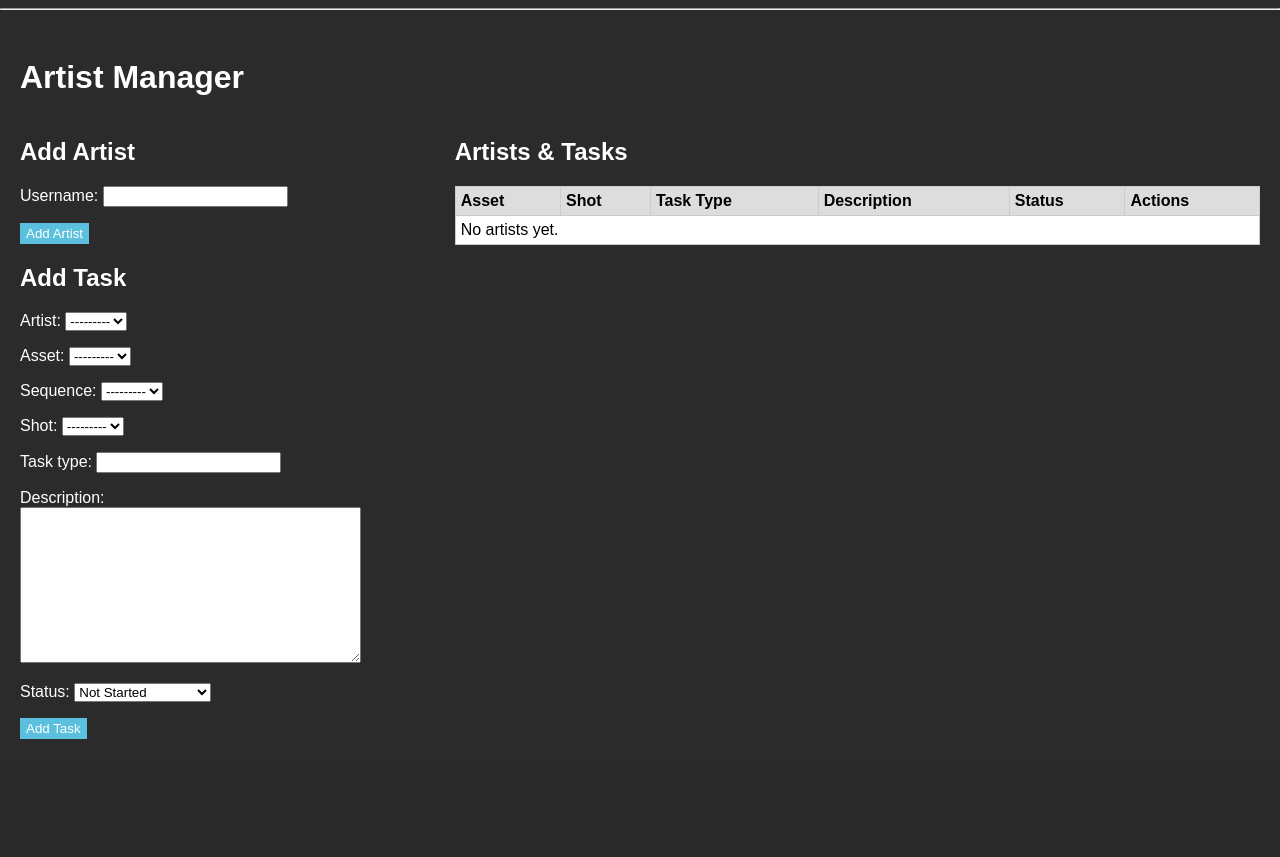
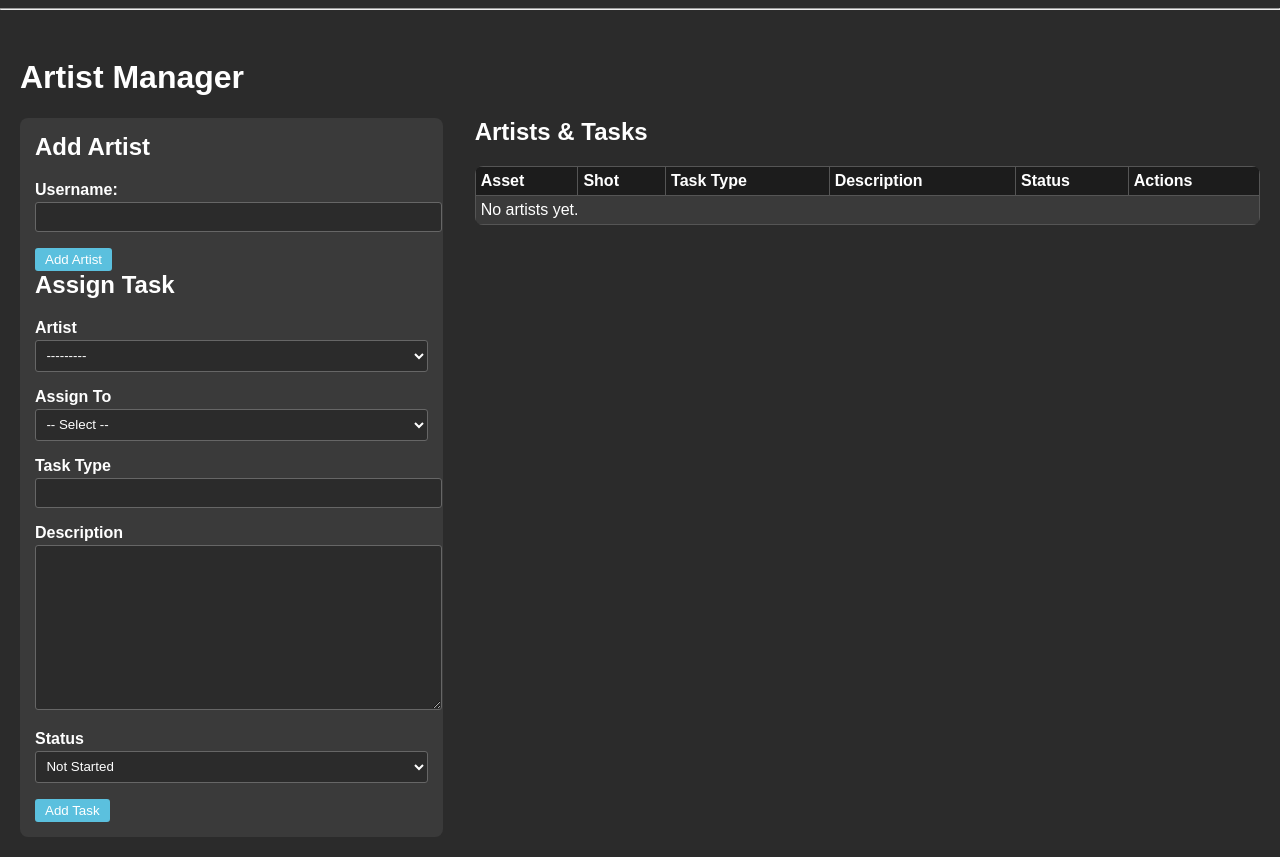
Before and after one commit to aleksandarv88/project_manager, a Django app: page /artists/ in a window 1280 px wide. Shown: the part 38-895 px from the top of the page. Before the commit the page ends 800 px from the top, so only its background shows below. Run offline with Django 5.2, Linux system fonts and the light colour scheme; data that the repository does not hold is empty; some libraries are stand-ins or nearby versions.

Commit message:
Visual update for the add form

```diff
--- a/django_pipeline/vfx_pipeline/core/templates/core/artist_manager.html
+++ b/django_pipeline/vfx_pipeline/core/templates/core/artist_manager.html
@@ -11,52 +11,80 @@
   }
   .artist-manager-left {
     flex: 1;
+    background: #3a3a3a;
+    padding: 15px;
+    border-radius: 8px;
   }
   .artist-manager-right {
     flex: 2;
   }
+  .artist-manager-left h2,
+  .artist-manager-right h2 {
+    margin-top: 0;
+    color: #fff;
+  }
+  .form-group {
+    margin-bottom: 1rem;
+  }
+  label {
+    display: block;
+    font-weight: bold;
+    margin-bottom: 0.2rem;
+    color: #fff;
+  }
+  select,
+  textarea,
+  input[type="text"] {
+    width: 100%;
+    padding: 0.4rem;
+    border: 1px solid #666;
+    border-radius: 3px;
+    background: #2b2b2b;
+    color: #fff;
+  }
+  .btn {
+    padding: 4px 10px;
+    cursor: pointer;
+    border: none;
+    border-radius: 3px;
+  }
+  .btn-danger {
+    background: #d9534f;
+    color: white;
+  }
+  .btn-secondary {
+    background: #5bc0de;
+    color: white;
+  }
   table {
     width: 100%;
     border-collapse: collapse;
-    background: #fff;
-    color: #000;
+    background: #3a3a3a;
+    color: #fff;
+    border-radius: 8px;
+    overflow: hidden;
   }
   th, td {
-    border: 1px solid #ccc;
+    border: 1px solid #555;
     padding: 5px;
     text-align: left;
   }
   th {
-    background: #ddd;
+    background: #1c1c1c;
   }
   .artist-header {
-    background-color: #f2f2f2;
+    background-color: #444;
     cursor: pointer;
   }
   .toggle-icon {
     margin-right: 0.5rem;
     font-weight: bold;
   }
-  .btn {
-    padding: 3px 6px;
-    cursor: pointer;
-  }
-  .btn-danger {
-    background: #d9534f;
-    color: white;
-    border: none;
-  }
-  .btn-secondary {
-    background: #5bc0de;
-    color: white;
-    border: none;
-  }
-  /* new: status colours */
   .task-row.green {
-    background-color: #d4edda; /* light green */
+    background-color: #2f4f2f; /* dark green */
   }
   .task-row.orange {
-    background-color: #fff3cd; /* light orange */
+    background-color: #5a4c1c; /* dark orange */
   }
 </style>
 
@@ -66,17 +94,56 @@
   <!-- Left column: forms -->
   <div class="artist-manager-left">
     <h2>Add Artist</h2>
-    <form method="post">
+    <form method="post" class="add-artist-form">
       {% csrf_token %}
       {{ artist_form.as_p }}
       <input type="hidden" name="open_artists" id="open_artists_left">
       <button type="submit" name="add_artist" class="btn btn-secondary">Add Artist</button>
     </form>
 
-    <h2>Add Task</h2>
-    <form method="post">
+    <h2>Assign Task</h2>
+    <form method="post" class="add-task-form">
       {% csrf_token %}
-      {{ task_form.as_p }}
+
+      <div class="form-group">
+        <label for="id_artist">Artist</label>
+        {{ task_form.artist }}
+      </div>
+
+      <div class="form-group">
+        <label for="assign_type">Assign To</label>
+        <select id="assign_type">
+          <option value="">-- Select --</option>
+          <option value="asset">Asset</option>
+          <option value="shot">Shot</option>
+        </select>
+      </div>
+
+      <div class="form-group asset-field" style="display:none;">
+        <label for="id_asset">Asset</label>
+        {{ task_form.asset }}
+      </div>
+
+      <div class="form-group shot-field" style="display:none;">
+        <label for="id_shot">Shot</label>
+        {{ task_form.shot }}
+      </div>
+
+      <div class="form-group">
+        <label for="id_task_type">Task Type</label>
+        {{ task_form.task_type }}
+      </div>
+
+      <div class="form-group">
+        <label for="id_description">Description</label>
+        {{ task_form.description }}
+      </div>
+
+      <div class="form-group">
+        <label for="id_status">Status</label>
+        {{ task_form.status }}
+      </div>
+
       <input type="hidden" name="open_artists" id="open_artists_right">
       <button type="submit" name="add_task" class="btn btn-secondary">Add Task</button>
     </form>
@@ -155,23 +219,16 @@
   document.addEventListener('DOMContentLoaded', () => {
     const openArtists = new Set();
 
-    // toggle script for each artist header
+    // toggle script
     document.querySelectorAll('.artist-header').forEach(header => {
       header.addEventListener('click', () => {
         const artistId = header.getAttribute('data-artist');
         const icon = header.querySelector('.toggle-icon');
         const rows = document.querySelectorAll('.artist-' + artistId);
         const isHidden = [...rows].every(row => row.style.display === 'none');
-        rows.forEach(row => {
-          row.style.display = isHidden ? 'table-row' : 'none';
-        });
+        rows.forEach(row => row.style.display = isHidden ? 'table-row' : 'none');
         icon.textContent = isHidden ? '−' : '+';
-        if (isHidden) {
-          openArtists.add(artistId);
-        } else {
-          openArtists.delete(artistId);
-        }
-        // update hidden fields
+        if (isHidden) openArtists.add(artistId); else openArtists.delete(artistId);
         document.querySelectorAll('#open_artists_left, #open_artists_right, .open-artists-input')
           .forEach(input => input.value = Array.from(openArtists).join(','));
       });
@@ -199,6 +256,23 @@
         row.classList.add('orange');
       });
     });
+
+    // show/hide asset/shot fields based on Assign To dropdown
+    const assignSelect = document.getElementById('assign_type');
+    const assetField = document.querySelector('.asset-field');
+    const shotField = document.querySelector('.shot-field');
+    assignSelect.addEventListener('change', () => {
+      if (assignSelect.value === 'asset') {
+        assetField.style.display = 'block';
+        shotField.style.display = 'none';
+      } else if (assignSelect.value === 'shot') {
+        assetField.style.display = 'none';
+        shotField.style.display = 'block';
+      } else {
+        assetField.style.display = 'none';
+        shotField.style.display = 'none';
+      }
+    });
   });
 </script>
 {% endblock %}
--- a/django_pipeline/vfx_pipeline/core/templates/core/base.html
+++ b/django_pipeline/vfx_pipeline/core/templates/core/base.html
@@ -56,6 +56,56 @@
         .list-card .delete-btn:hover {
             color: #ff8080;
         }
+        /* Form wrapper on dark background */
+        .form-card {
+        background: #3a3a3a;
+        padding: 15px;
+        border-radius: 8px;
+        margin-bottom: 20px;
+        }
+
+        .form-card h2 {
+        margin-top: 0;
+        color: #fff;
+        }
+
+        .form-group {
+        margin-bottom: 1rem;
+        }
+
+        .form-group label {
+        display: block;
+        font-weight: bold;
+        margin-bottom: 0.2rem;
+        color: #fff;
+        }
+
+        .form-group select,
+        .form-group textarea,
+        .form-group input[type="text"] {
+        width: 100%;
+        padding: 0.4rem;
+        border: 1px solid #666;
+        border-radius: 3px;
+        background: #2b2b2b;
+        color: #fff;
+        }
+
+        .btn {
+        padding: 4px 10px;
+        cursor: pointer;
+        border: none;
+        border-radius: 3px;
+        }
+        .btn-danger {
+        background: #d9534f;
+        color: white;
+        }
+        .btn-secondary {
+        background: #5bc0de;
+        color: white;
+        }
+
     </style>
     {% block extra_head %}{% endblock %}
 </head>
```
Also changed, not shown: other parts of django_pipeline/vfx_pipeline/core/templates/core/artist_manager.html (+1 -4 lines), django_pipeline/vfx_pipeline/core/templates/core/add_asset.html (+23 -33 lines), django_pipeline/vfx_pipeline/core/templates/core/add_project.html (+19 -8 lines), django_pipeline/vfx_pipeline/core/templates/core/add_sequence.html (+19 -8 lines), django_pipeline/vfx_pipeline/core/templates/core/add_shot.html (+23 -5 lines), django_pipeline/vfx_pipeline/media/shot/Hearthstone_Screenshot_07-22-24_14.16.45.png (added).
